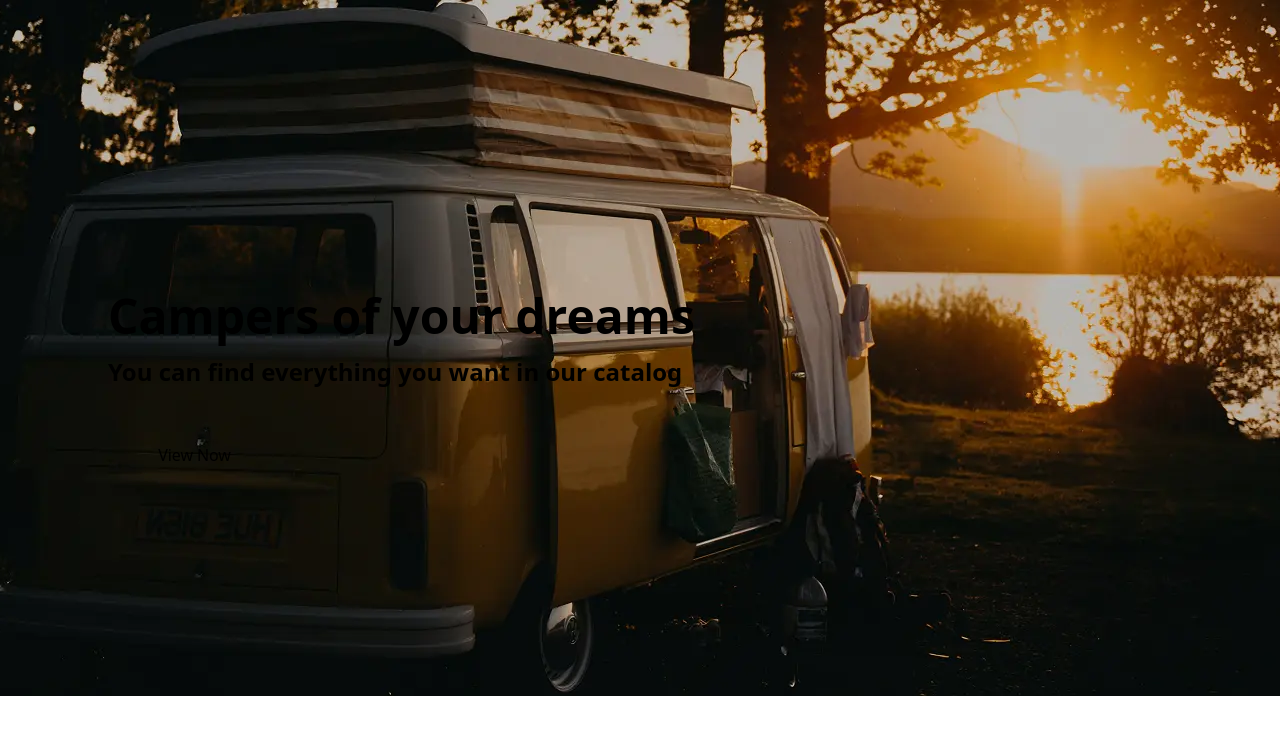
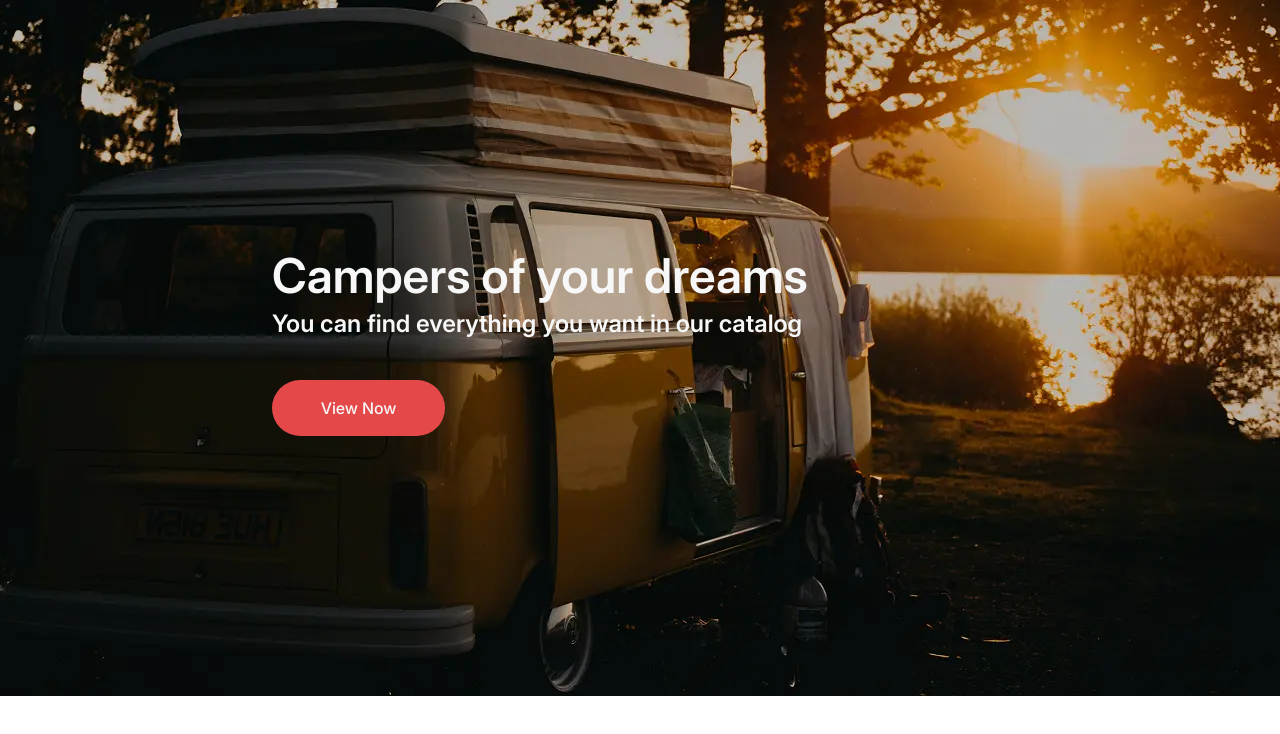
Before and after one commit to TanyaInfo86/traveltrucks-web, a React (Vite) app: page / in a window 1280 px wide. Shown: the top 734 px of the page. Built offline with nearby package versions, Linux system fonts and the light colour scheme.

Commit message:
fix idex, add Loader

```diff
--- a/package.json
+++ b/package.json
@@ -21,6 +21,7 @@
     "react-hot-toast": "^2.6.0",
     "react-redux": "^9.2.0",
     "react-router-dom": "^7.8.1",
+    "react-spinners": "^0.17.0",
     "vite-plugin-svgr": "^4.3.0",
     "yup": "^1.7.0"
   },
--- a/src/components/Container/Container.module.css
+++ b/src/components/Container/Container.module.css
@@ -1,4 +1,19 @@
+.container {
+  max-width: 420px;
+  margin: 0 auto;
+  padding: 0 16px;
+  width: 100%;
+}
+
+@media screen and (min-width: 768px) {
+  .container {
+    max-width: 768px;
+  }
+}
+
+@media screen and (min-width: 1440px) {
   .container {
     max-width: 1440px;
-    padding: 0 108px;
+    padding: 0 64px;
   }
+}
--- a/src/components/HeroSection/HeroSection.module.css
+++ b/src/components/HeroSection/HeroSection.module.css
@@ -3,7 +3,7 @@
   background-repeat: no-repeat;
   background-position: center;
   height: 696px;
-  color: var(--color-inputs);
+  color: var(--inputs);
   padding-top: 260px;
 }
 
@@ -25,12 +25,12 @@
   display: flex;
   justify-content: center;
   padding: 16px;
-  color: var(--color-white);
+  color: var(--white);
   font-size: 16px;
   font-weight: 500;
   line-height: 1.5;
   letter-spacing: -0.005em;
-  background-color: var(--color-button);
+  background-color: var(--button);
   border-radius: 200px;
   border: none;
   cursor: pointer;
@@ -40,7 +40,7 @@
 }
 
 .button:hover {
-  background-color: var(--color-button-hover);
+  background-color: var(--button-hover);
 }
 
 .container {
--- /dev/null
+++ b/src/components/Loader/Loader.jsx
@@ -0,0 +1,10 @@
+import { BeatLoader } from "react-spinners";
+import style from "./Loader.module.css";
+
+export default function Loader() {
+  return (
+    <div className={style.backdrop}>
+      <BeatLoader color="#e44848" size={50} margin={18} />
+    </div>
+  );
+}
--- /dev/null
+++ b/src/components/Loader/Loader.module.css
@@ -0,0 +1,9 @@
+.backdrop {
+  position: fixed;
+  inset: 0;
+  display: flex;
+  justify-content: center;
+  align-items: center;
+  background: transparent; /* або rgba(255,255,255,0.6) */
+  z-index: 9999;
+}
--- a/src/index.css
+++ b/src/index.css
@@ -1,8 +1,7 @@
 :root {
-  --font-family: "Inter", sans-serif;
   --main: #101828;
   --text: #475467;
-  --white: #fff;
+  --color-white: #fff;
   --inputs: #f7f7f7;
   --badges: #f2f4f7;
   --gray: #6c717b;
@@ -11,3 +10,47 @@
   --button-hover: #d84343;
   --rating: #ffc531;
 }
+@font-face {
+  font-family: "Inter";
+  src: url("../src/fonts/Inter-VariableFont_opsz\,wght.ttf")
+    format("truetype-variations");
+  font-weight: 100 900;
+  font-style: normal;
+  font-display: swap;
+}
+
+body {
+  font-family: "Inter", sans-serif;
+  line-height: 1.5;
+  background-color: var(--white);
+  color: var(--main);
+  font-size: 16px;
+}
+
+h1,
+h2,
+h3,
+h4,
+h5,
+h6,
+p {
+  margin: 0;
+}
+
+ul,
+ol {
+  margin: 0;
+  padding: 0;
+  list-style: none;
+}
+
+img {
+  display: block;
+  max-width: 100%;
+}
+
+select {
+  -webkit-appearance: none;
+  -moz-appearance: none;
+  appearance: none;
+}
--- a/src/pages/HomePage.jsx
+++ b/src/pages/HomePage.jsx
@@ -1,6 +1,19 @@
+import { useEffect, useState } from "react";
+import Loader from "../components/Loader/Loader.jsx";
 import HeroSection from "../components/HeroSection/HeroSection.jsx";
 
 export default function HomePage() {
+  const [loading, setLoading] = useState(true);
+
+  useEffect(() => {
+    const timer = setTimeout(() => setLoading(false), 3000);
+    return () => clearTimeout(timer);
+  }, []);
+
+  if (loading) {
+    return <Loader />;
+  }
+
   return (
     <>
       <HeroSection />
```
Also changed, not shown: 1 other file (tests, documents, lock files or other folders).
